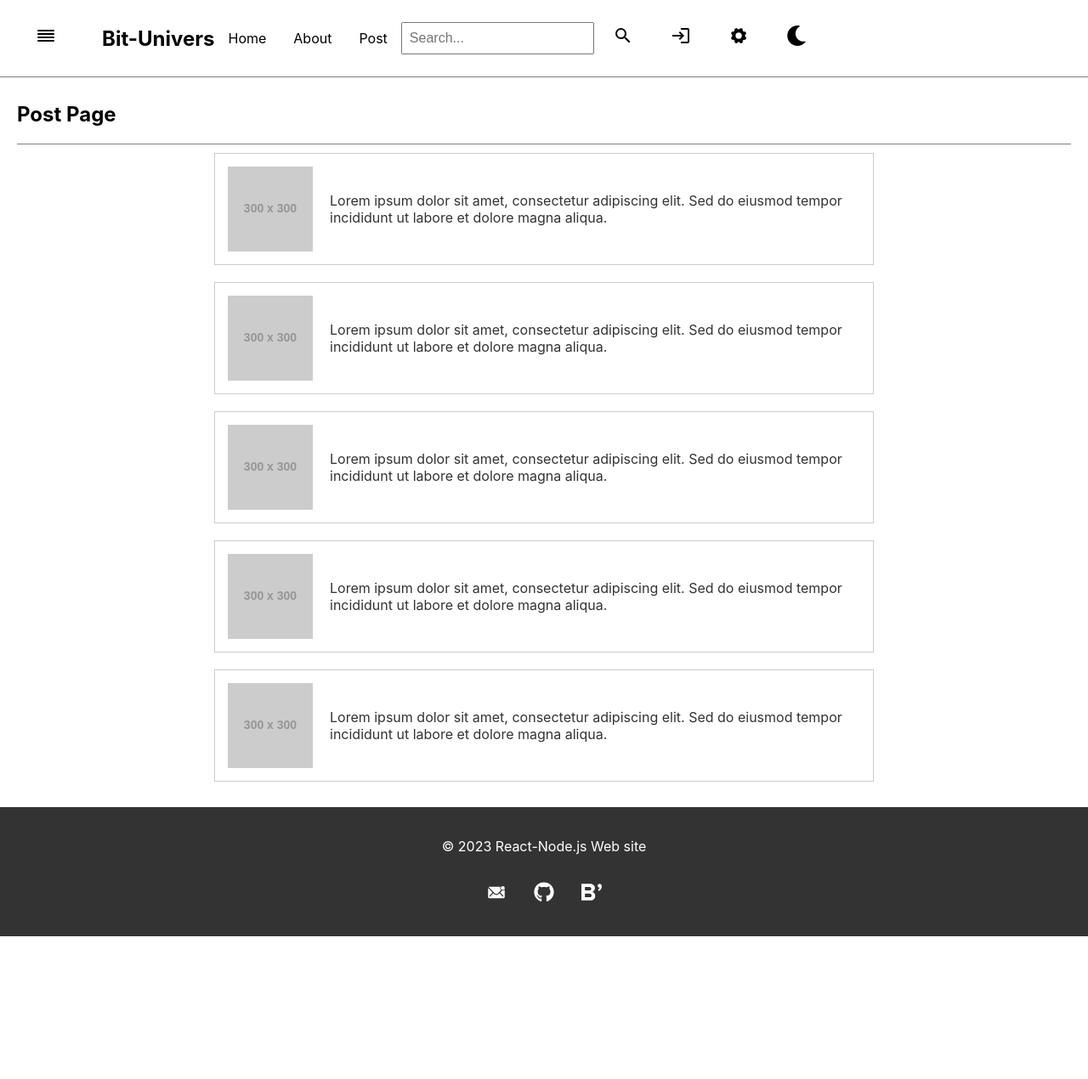
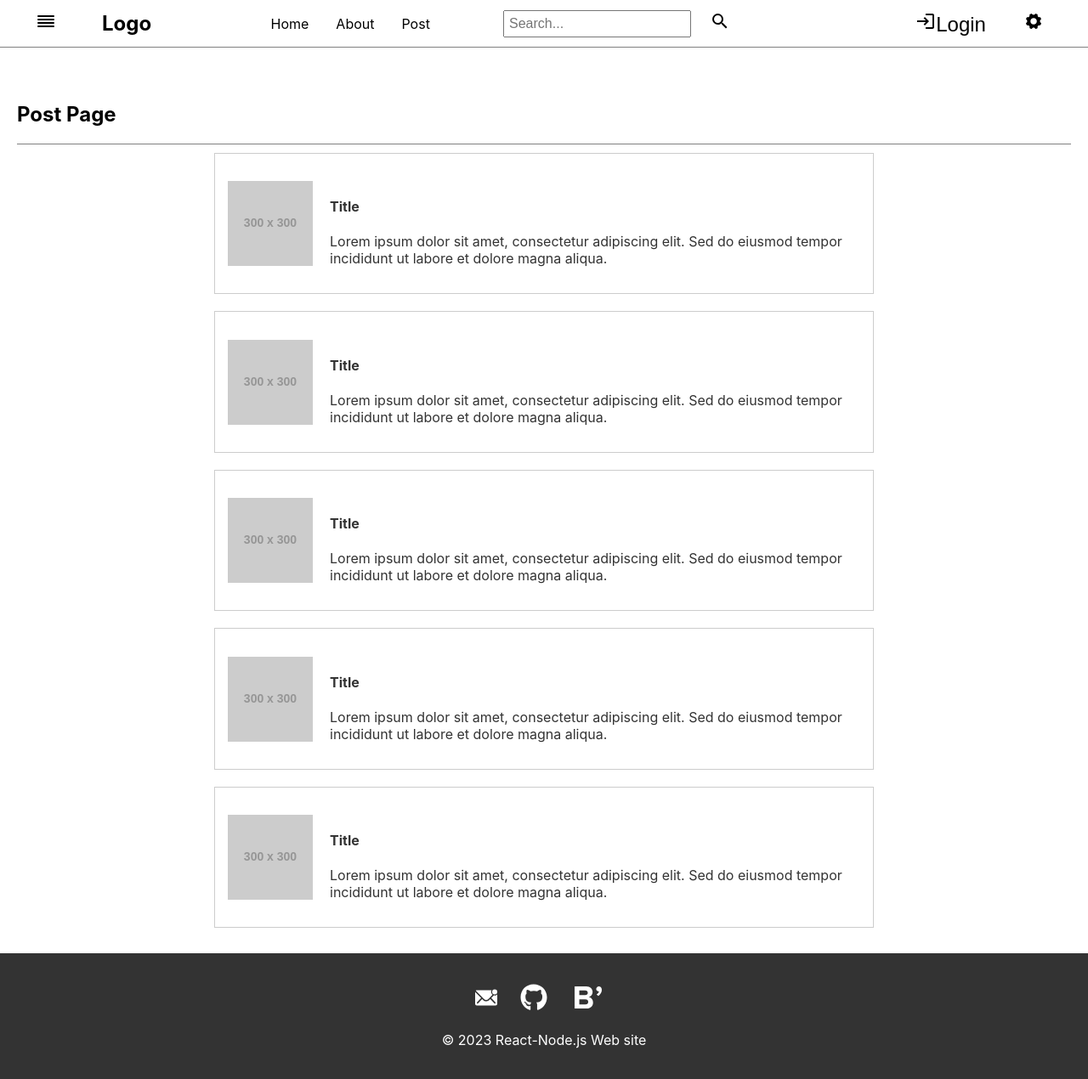
Before and after one commit to gajigaji04/Beat-Universe, a React (Create React App) app in the folder client/: page /post in a window 1280 px wide. Shown: the whole page at 85% size. Before the commit the page ends 1102 px from the top, so only its background shows below. Built offline with nearby package versions, Linux system fonts and the light colour scheme.

Commit message:
헤더 수정 및 이미지 삽입

```diff
--- a/client/public/index.html
+++ b/client/public/index.html
@@ -1,4 +1,4 @@
-<!DOCTYPE html>
+<!doctype html>
 <html lang="en">
   <head>
     <meta charset="utf-8" />
@@ -24,7 +24,7 @@
       work correctly both with client-side routing and a non-root public URL.
       Learn how to configure a non-root public URL by running `npm run build`.
     -->
-    <title>React App</title>
+    <title>Bit-Universe</title>
   </head>
   <body>
     <noscript>You need to enable JavaScript to run this app.</noscript>
--- a/client/src/App.css
+++ b/client/src/App.css
@@ -44,7 +44,6 @@ nav a:hover {
   padding-top: 80px; /* Adjust the value based on your header's height */
 }
 
-/* Optionally, add styles for the fixed header */
 .header {
   position: fixed;
   top: 0;
@@ -52,7 +51,5 @@ nav a:hover {
   right: 0;
   background-color: white;
   border-bottom: 1px solid gray;
-  height: 50px;
-  z-index: 1000;
   /* Add other styles as needed */
 }
--- a/client/src/App.js
+++ b/client/src/App.js
@@ -1,4 +1,3 @@
-// App.js
 import React, { useState } from "react";
 import { BrowserRouter as Router, Route, Routes } from "react-router-dom";
 import Header from "./components/Header";
@@ -26,8 +25,8 @@ function App() {
             <Route path="/about" element={<About />} />
             <Route path="/post" element={<Post />} />
           </Routes>
-          <Footer />
         </div>
+        <Footer />
       </div>
     </Router>
   );
--- a/client/src/components/Footer.jsx
+++ b/client/src/components/Footer.jsx
@@ -23,12 +23,12 @@ const Footer = () => {
   return (
     <div className="wrapper">
       <footer className="contentWrapper">
-        <p>&copy; {new Date().getFullYear()} React-Node.js Web site</p>
-        <p>
+        <p className="mailInfo">
           <IoIosMailUnread className="mailIcon" onClick={handleMailClick} />
           <FaGithub className="githubIcon" onClick={handleGithubClick} />
-          <SiBloglovin className="blogIcon" onClick={handleBlogClick} />
+          <SiBloglovin className="blogIcon" onClick={handleBlogClick} />{" "}
         </p>
+        <p>&copy; {new Date().getFullYear()} React-Node.js Web site</p>
       </footer>
     </div>
   );
--- a/client/src/components/Header.jsx
+++ b/client/src/components/Header.jsx
@@ -3,7 +3,7 @@ import { FiAlignJustify } from "react-icons/fi";
 import { SiStardock } from "react-icons/si";
 import { MdSearch, MdLogin } from "react-icons/md";
 import { IoIosSettings } from "react-icons/io";
-import { FaMoon } from "react-icons/fa";
+
 import { Link } from "react-router-dom";
 import "../styles/Header.css";
 
@@ -32,7 +32,7 @@ function Header({ toggleSidebar }) {
         <h2 className="headerLogo">
           <SiStardock className="headerLogoIcon" />
           {/* 헤더 문구 삽입 가능한 곳 */}
-          <span>Bit-Univers</span>
+          <span>Logo</span>
         </h2>
 
         {/* Navigation Links */}
@@ -59,12 +59,10 @@ function Header({ toggleSidebar }) {
         <div className="header-buttons">
           <button className="login-button">
             <MdLogin />
+            Login
           </button>
           <button className="Setting-button">
             <IoIosSettings />
-          </button>
-          <button className="Dark-button">
-            <FaMoon />
           </button>
         </div>
       </div>
--- /dev/null
+++ b/client/src/pages/Home/Home.css
@@ -0,0 +1,75 @@
+.home-container {
+  display: flex;
+  justify-content: space-between;
+  align-items: center;
+  padding: 20px; /* Adjust the padding as needed */
+}
+
+.content {
+  flex: 1; /* Takes remaining space */
+}
+
+.side-image {
+  max-width: 300px; /* Adjust the maximum width as needed */
+  margin-left: 20px; /* Adjust the margin as needed */
+}
+
+.side-image img {
+  width: 100%;
+  height: auto;
+}
+
+.home-image img {
+  width: 100px;
+  height: 100px;
+  object-fit: cover;
+}
+
+/* Add this media query for smaller screens */
+@media screen and (max-width: 768px) {
+  .header {
+    flex-direction: column;
+    align-items: center;
+  }
+
+  .headerLogo {
+    margin-bottom: 20px; /* Adjust margin as needed */
+  }
+
+  .header-navigation {
+    margin-bottom: 20px; /* Adjust margin as needed */
+  }
+
+  .search-form {
+    margin-bottom: 20px; /* Adjust margin as needed */
+  }
+
+  .header-buttons {
+    flex-direction: column;
+  }
+
+  .login-button,
+  .Setting-button {
+    margin-top: 10px; /* Adjust margin as needed */
+  }
+}
+
+/* Add this media query for larger screens */
+@media screen and (min-width: 769px) {
+  .header {
+    flex-direction: row;
+    align-items: center;
+  }
+
+  .headerLogo {
+    margin-right: auto; /* Push the logo to the left */
+  }
+
+  .header-navigation {
+    margin-left: auto; /* Push the navigation links to the right */
+  }
+
+  .search-form {
+    margin-left: auto; /* Push the search form to the right */
+  }
+}
--- a/client/src/pages/Home/Home.js
+++ b/client/src/pages/Home/Home.js
@@ -1,9 +1,25 @@
 import React from "react";
+import "./Home.css";
 
 function Home() {
   return (
-    <div>
-      <h2>Home Page</h2>
+    <div className="home-container">
+      <div className="home-image">
+        <img
+          src="/images/pexels-drift-shutterbug-2085998.jpg"
+          alt="pexels-drift-shutterbug-2085998"
+        />
+      </div>
+      {/* Content */}
+      <div className="content">
+        <h1>Bit-Universe</h1>
+        <p>간단한 React-Node.js 홈페이지</p>
+      </div>
+
+      {/* Side Image */}
+      <div className="side-image">
+        <img src="/images/side-image.jpg" alt="Side Image" />
+      </div>
     </div>
   );
 }
--- a/client/src/pages/Post/Post.js
+++ b/client/src/pages/Post/Post.js
@@ -17,6 +17,7 @@ function Post() {
               className="post-image"
             />
             <p className="post-content">
+              <h4>Title</h4>
               Lorem ipsum dolor sit amet, consectetur adipiscing elit. Sed do
               eiusmod tempor incididunt ut labore et dolore magna aliqua.
             </p>
--- a/client/src/styles/Footer.css
+++ b/client/src/styles/Footer.css
@@ -13,29 +13,28 @@
   flex-direction: column;
 }
 
+/* 기존 스타일 유지 */
+.mailInfo {
+  display: flex;
+  align-items: center;
+  margin-bottom: 0.5rem; /* 조절 가능한 간격 */
+}
+
 .mailIcon {
   background: none;
   border: none;
   color: white;
   cursor: pointer;
-  margin: 0 1rem;
-  font-size: 1.5rem;
+  margin-right: 0.5rem; /* 조절 가능한 간격 */
+  font-size: 2rem;
 }
 
-.githubIcon {
-  background: none;
-  border: none;
-  color: white;
-  cursor: pointer;
-  margin: 0 1rem;
-  font-size: 1.5rem;
-}
-
+.githubIcon,
 .blogIcon {
   background: none;
   border: none;
   color: white;
   cursor: pointer;
   margin: 0 1rem;
-  font-size: 1.5rem;
+  font-size: 2rem;
 }
--- a/client/src/styles/Header.css
+++ b/client/src/styles/Header.css
@@ -8,7 +8,7 @@
   align-items: center;
   background-color: white;
   border-bottom: 1px solid gray;
-  height: 15px; /* Adjust the height as needed */
+  height: 15px;
   position: fixed;
   width: 100%;
   top: 0;
@@ -25,11 +25,11 @@
 .headerLogo {
   display: flex;
   align-items: center;
-  margin-right: 16px; /* Add spacing between the logo and navigation */
+  margin-right: 16px;
 }
 
 .headerLogoIcon {
-  margin-right: 8px; /* Add spacing between the icon and text */
+  margin-right: 8px;
 }
 
 .headerLogo span {
@@ -51,14 +51,15 @@
 /* 검색창 */
 
 .search-form {
-  margin-left: auto; /* Move the search form to the right */
-  margin-right: 1rem; /* Add margin to the right for spacing */
-  display: flex; /* Ensure the input and button align horizontally */
-  gap: 1rem; /* Add spacing between input and button */
+  margin-left: auto;
+  margin-right: 120px;
+  display: flex;
+  gap: 1rem;
 }
 
 .search-form input {
-  padding: 8px;
+  flex: 1;
+  padding: 5px;
   font-size: 1rem;
 }
 
@@ -81,14 +82,15 @@
   text-decoration: none;
   color: black;
   font-size: 1rem;
-  margin-right: 16px; /* Add spacing between navigation links */
+  margin-right: 16px;
 }
 
 /* 추가 아이콘 */
 
 .header-buttons {
-  margin-left: auto; /* Move buttons to the right */
-  display: flex; /* Ensure the buttons align horizontally */
+  margin-left: auto;
+  margin-right: 50px;
+  display: flex;
 }
 
 .login-button {
@@ -108,12 +110,3 @@
   margin: 0 1rem;
   font-size: 1.5rem;
 }
-
-.Dark-button {
-  background: none;
-  border: none;
-  color: black;
-  cursor: pointer;
-  margin: 0 1rem;
-  font-size: 1.5rem;
-}
```
Also changed, not shown: client/src/components/Sidebar.jsx (+5 -18 lines), 1 other file (tests, documents, lock files or other folders).
